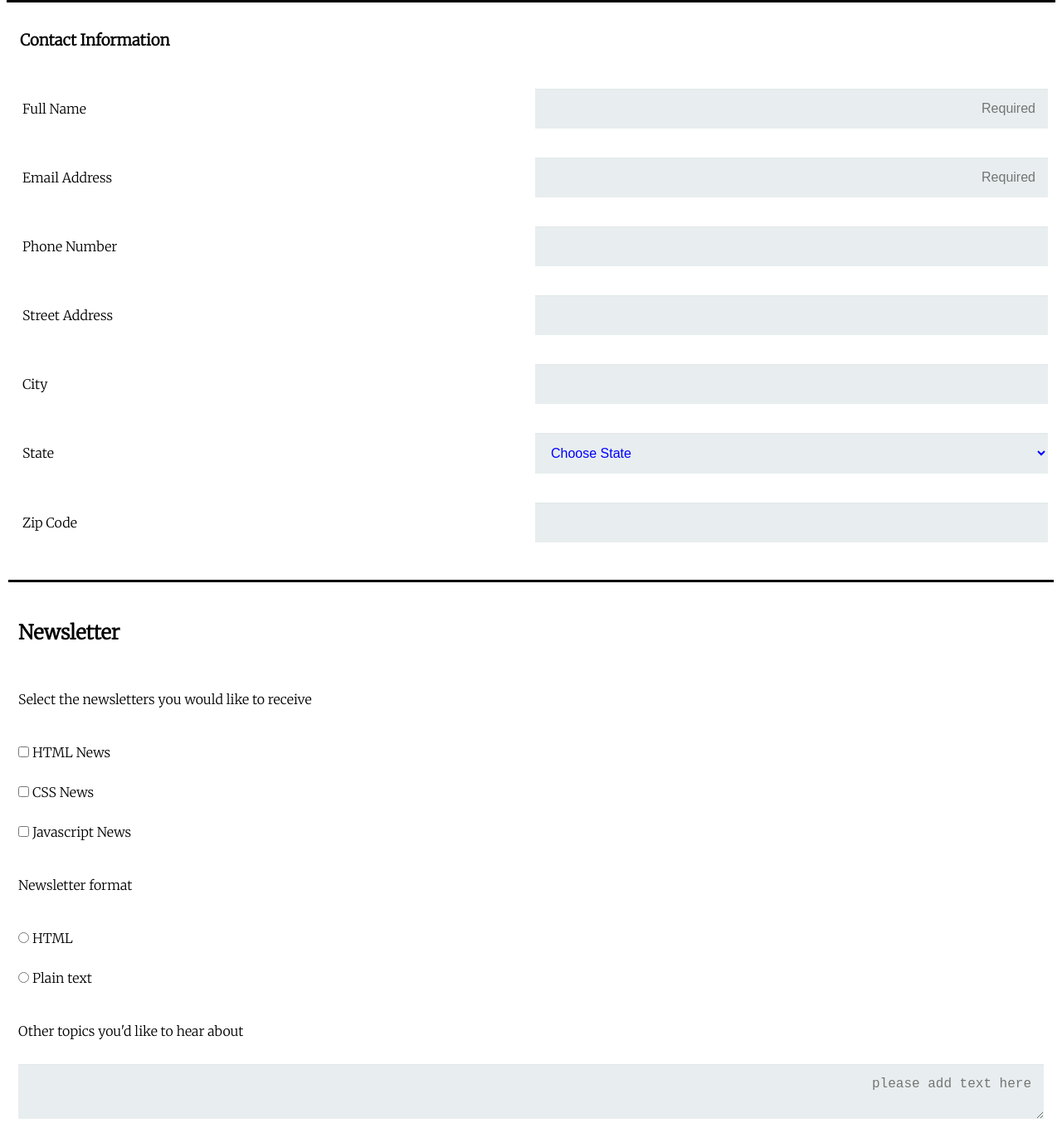
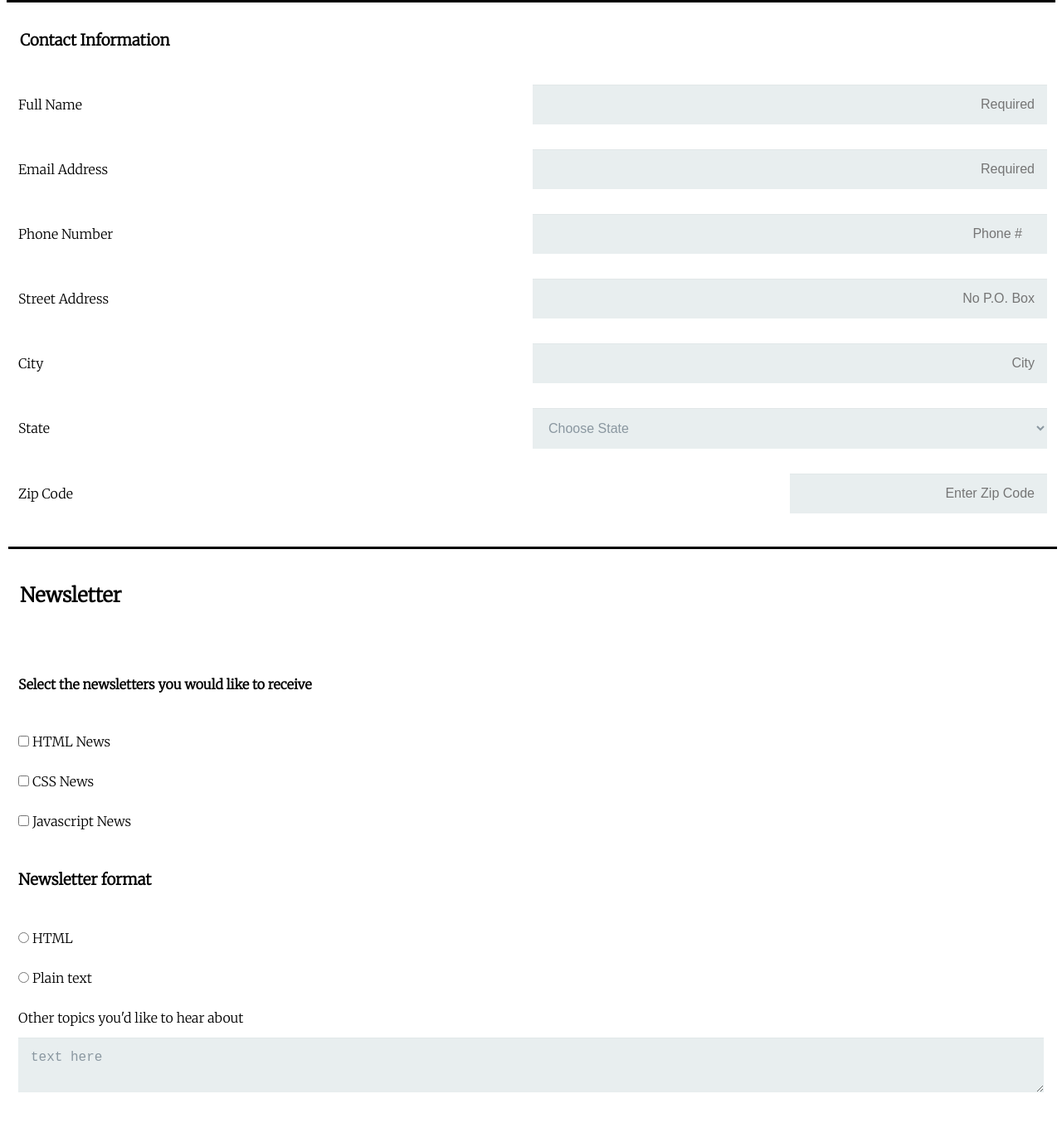
Before and after one commit to ssunday10/t-project-3, a plain HTML site: page index.html in a window 1280 px wide. Shown: the part 180-1540 px from the top of the page at 83% size. Drawn offline with Linux system fonts and the light colour scheme.

Commit message:
fixed spaces and css content

```diff
--- a/css/styles.css
+++ b/css/styles.css
@@ -102,21 +102,35 @@ button {
     font-size: 0.8em;
   }
 
-  input[type="text"], select[id="state"], textarea:hover {
-    color: blue;
-    transition: width 2s, height 4s;
+ #name:focus, #state:focus, textarea:focus {
+    color: black;
+    background-color: lightcoral;
   }
 
+
+  #zip_code {
+    width: 50%;
+  }
   /* Media Queries */
 
   @media screen and (min-width: 768px) {
 
 .flex {
     display: flex;
-    justify-content: space-between;
-    margin: 5px;
-    width: 100%;
+    flex-basis: 50%;
+
 }
+
+#zip_code {
+  width: 25%;
+}
+
+
+.information, .flex {
+  width: 100%;
+  justify-content: space-between;
+}
+
 
 input[type="text"],
 input[type="email"],
@@ -139,4 +153,5 @@ select {
   box-shadow: 0 1px 0 rgba(0,0,0,0.03) inset;
   margin-bottom: 30px;
 }
+
   }
--- a/index.html
+++ b/index.html
@@ -21,7 +21,7 @@
         <fieldset class="information">
 
             <legend><h3>Contact Information</h3></legend>
-
+        <div class="container">
         <div class="flex">
             <label for="name">Full Name</label>
             <input type="text" id="name" name="user_name" placeholder="Required">
@@ -29,22 +29,22 @@
 
         <div class="flex">
             <label for="email">Email Address</label>
-            <input type="text" id="email" name="user_email" placeholder="Required">
+            <input type="email" id="email" name="user_email" placeholder="Required">
         </div>
 
         <div class= "flex">
             <label for="number">Phone Number</label>
-            <input type="text" id="number" name="user_number">
+            <input type="number" id="number" name="user_number" placeholder="Phone #">
         </div>
 
         <div class="flex">
             <label for="address">Street Address</label>
-            <input type="text" id="address" name="user_address">
+            <input type="text" id="address" name="user_address" placeholder="No P.O. Box">
         </div>
 
         <div class="flex">
             <label for="city">City</label>
-            <input type="text" id="city" name="user_city">
+            <input type="text" id="city" name="user_city" placeholder="City">
         </div>
 
         <div class="flex">
@@ -108,14 +108,14 @@
         <div class="flex">
 
             <label for="zip_code">Zip Code</label>
-            <input type="text" id="zip_code" name="user_zip_code">
+            <input type="text" id="zip_code" name="user_zip_code" placeholder="Enter Zip Code">
+        </div>
         </div>
     </fieldset>
     <fieldset class="newsletter">
 
-    <h2>Newsletter</h2>
-        <p>Select the newsletters you would like to receive</p>
-
+    <legend><h2>Newsletter</h2></legend>
+        <h4>Select the newsletters you would like to receive</h4>
 
         <input type="checkbox" id="HTML_News" value="HTML_News" name="HTML_News"><label for=HTML_News>HTML News</label><br>
 
@@ -125,19 +125,22 @@
 
         <input type="checkbox" id="javascript_news" value="javascript_news" name="javascript_news"><label for="javascript_news">Javascript News</label><br>
 
-        <p>Newsletter format</p>
+
+        <h3>Newsletter format</h3>
 
         <input type="radio" id="html" value="html" name="button"><label for="html" class="light">HTML</label><br>
 
-        <input type="radio" id="plain_text" value="plain_text" name="button"><label for="plain_text" class="light">Plain text</label>
+        <input type="radio" id="plain_text" value="plain_text" name="button"><label for="plain_text" class="light">Plain text</label><br>
 
-        <p>Other topics you'd like to hear about</p>
 
-        <textarea placeholder="please add text here"></textarea>
+        <label for="topics">
+       Other topics you'd like to hear about
+            </label>
+          <textarea id="topics" name="blank">text here</textarea>
 
 </fieldset>
         <button type="submit">Sign Up</button>
-    </form>
+</form>
 
 <footer>
     <p class="copyright">Copyright The Code Review</p>
```
